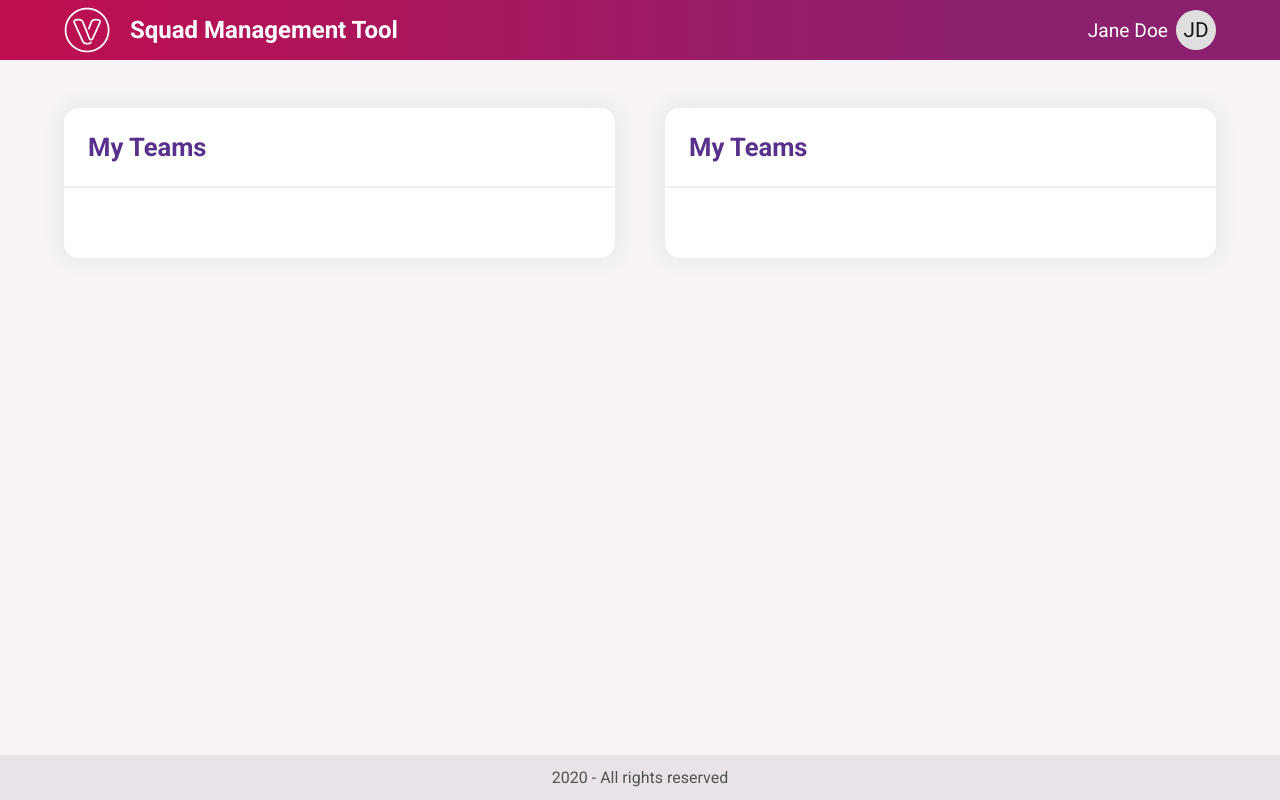
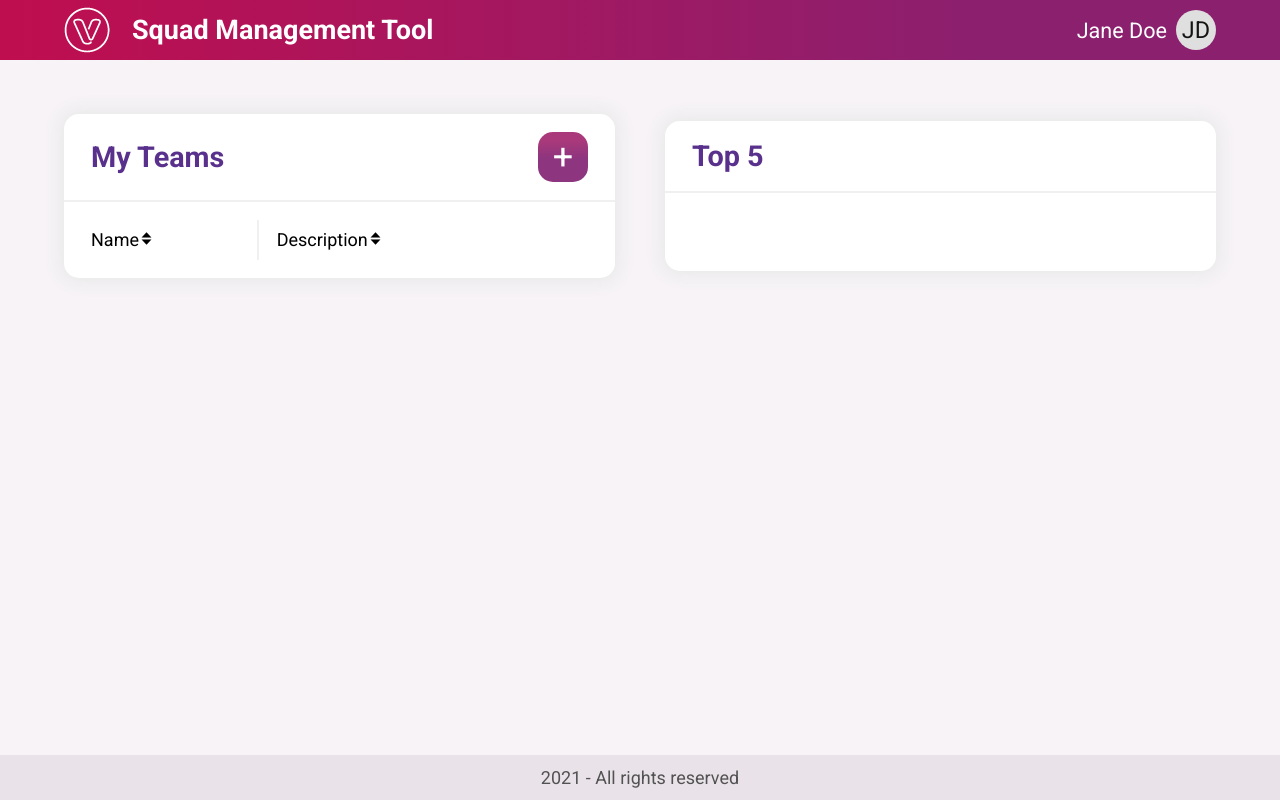
Before and after one commit to ullyolima/squad-management-tool, a React (Create React App) app: page / in a window 1280 px wide. Built offline with nearby package versions, Linux system fonts and the light colour scheme.

Commit message:
created and styled AddButton, CardBodyTeams

```diff
--- a/src/assets/css/reset.css
+++ b/src/assets/css/reset.css
@@ -2,5 +2,5 @@
     margin: 0;
     padding: 0;
     font-family: 'Roboto', sans-serif;
-    font-size: 16px;
+    font-size: 18px;
 }
--- a/src/assets/css/var.css
+++ b/src/assets/css/var.css
@@ -5,8 +5,11 @@
     --container-width: 90%;
     --card-margin-top: 3rem;
     --card-desk-width: calc((100% - 50px) / 2);
+    --card-inside-align: 1rem 1.5rem;
+    --card-sort-row-height: 40px;
 
     /* layout colors */
+    --card-button-bg: linear-gradient(180deg, rgba(169,57,122,1) 18%, rgba(142,53,127,1) 52%);
     --main-bg-color: #f7f3f7;
     --bg-gradient-linear: linear-gradient(90deg, rgba(191,14,79,1) 0%, rgba(139,32,111,1) 77%) ;
     --card-bg-color: #ffffff;
--- a/src/components/AddButton/style.css
+++ b/src/components/AddButton/style.css
@@ -0,0 +1,12 @@
+.add-button {
+    background: var(--card-button-bg);
+    border-radius: 15px;
+    color: #ffffff;
+    cursor: pointer;
+    display: block;
+    font-size: 2rem;
+    height: 50px;
+    line-height: 50px;
+    text-align: center;
+    width: 50px;
+}
--- /dev/null
+++ b/src/components/CardBodyTeams/CardBodyTeams.jsx
@@ -0,0 +1,23 @@
+import React from 'react'
+import './style.css'
+import sortIcon from "../../assets/img/sort-icon.png"
+
+function CardBodyTeams() {
+    return (
+        <div className="card-body-teams">
+            <div className="sort-buttons d-flex">
+                <div className="sort-name">
+                    <span>Name</span>
+                    <img src={sortIcon} alt="Sort icon"/>
+                </div>
+                <div className="sort-description">
+                    <span>Description</span>
+                    <img src={sortIcon} alt="Sort icon"/>
+                </div>
+            </div>
+
+        </div>
+    )
+}
+
+export default CardBodyTeams
--- /dev/null
+++ b/src/components/CardBodyTeams/style.css
@@ -0,0 +1,18 @@
+.sort-buttons {
+    padding: var(--card-inside-align);
+    display: grid;
+    grid-template-columns: 1fr 2fr;
+}
+
+.sort-name, .sort-description {
+    height: var(--card-sort-row-height);
+}
+
+.sort-name span, .sort-description span {
+    line-height: var(--card-sort-row-height);
+}
+
+.sort-description {
+    padding-left: 1rem;
+    border-left: 2px solid var(--card-teams-line-color);
+}
--- a/src/components/CardContainer/CardContainer.jsx
+++ b/src/components/CardContainer/CardContainer.jsx
@@ -1,11 +1,12 @@
 import React from 'react'
+import './style.css'
 import CardHeader from '../CardHeader/CardHeader'
-import './style.css'
 
-function CardContainer() {
+function CardContainer({title, button, cardBody}) {
     return (
         <div className="card-container">
-            <CardHeader />
+            <CardHeader title={title} button={button}/>
+            <div>{cardBody}</div>
         </div>
     )
 }
--- a/src/components/CardContainer/style.css
+++ b/src/components/CardContainer/style.css
@@ -15,7 +15,7 @@
 @media screen and (min-width: 1020px) {
     .body-container .container {
         flex-direction: row;
-    }
+     }
     .card-container {
         width: var(--card-desk-width);
     }
--- a/src/components/CardHeader/CardHeader.jsx
+++ b/src/components/CardHeader/CardHeader.jsx
@@ -1,10 +1,13 @@
 import React from 'react'
+import AddButton from '../AddButton/AddButton'
 import './style.css'
 
-function CardHeader() {
+
+function CardHeader({title, button}) {
     return (
-        <div className="card-header">
-            <span className="card-title">My Teams</span>
+        <div className="card-header d-flex">
+            <span className="card-title">{title}</span>
+            <div>{button}</div>
         </div>
     )
 }
--- a/src/components/CardHeader/style.css
+++ b/src/components/CardHeader/style.css
@@ -1,6 +1,8 @@
 .card-header {
+    align-items: center;
     border-bottom: 2px solid var(--card-teams-line-color);
-    padding: 1.5rem;
+    justify-content: space-between;
+    padding: var(--card-inside-align);
 }
 
 .card-title {
--- a/src/components/Footer/Footer.jsx
+++ b/src/components/Footer/Footer.jsx
@@ -5,7 +5,7 @@ function Footer() {
     return (
         <div className="footer">
             <div className="app-rights">
-                <p>2020 - All rights reserved</p>
+                <p>2021 - All rights reserved</p>
             </div>
         </div>
     )
--- a/src/components/MainContainer.jsx
+++ b/src/components/MainContainer.jsx
@@ -4,6 +4,7 @@ import Footer from './Footer/Footer'
 import CardContainer from './CardContainer/CardContainer'
 import CardHeader from './CardHeader/CardHeader'
 import AddButton from './AddButton/AddButton'
+import CardBodyTeams from './CardBodyTeams/CardBodyTeams'
 
 function MainContainer() {
     return (
@@ -11,9 +12,8 @@ function MainContainer() {
             <Header />
             <div className="body-container">
                 <div className="container">
-                    <CardContainer />
-                    <CardContainer />
-
+                    <CardContainer title="My Teams" button={<AddButton />} cardBody={<CardBodyTeams />}/>
+                    <CardContainer title="Top 5"/>
                 </div>
             </div>
             <Footer />
```
Also changed, not shown: src/assets/img/sort-icon.png (added).
